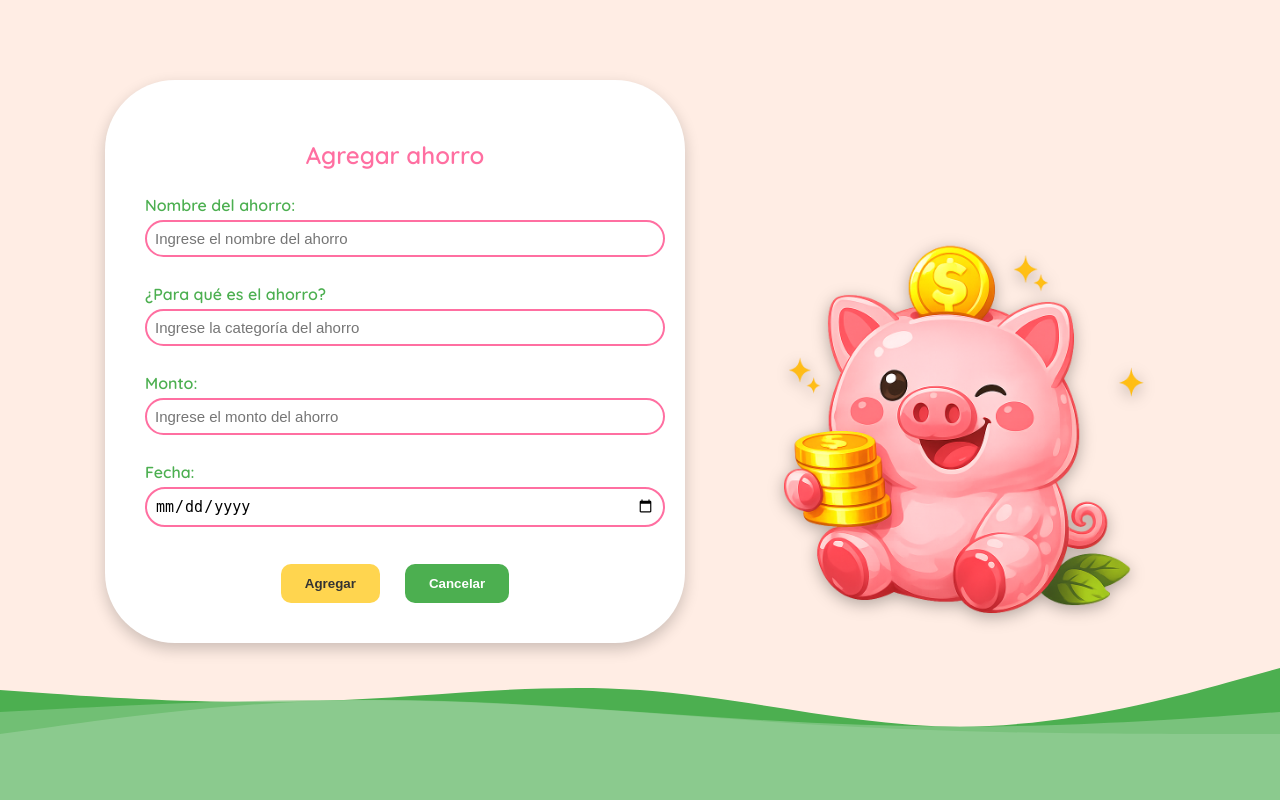
After one commit to TeamCoink/Coink, a PHP site: page /agregar-ahorro.html in a window 1280 px wide. The commit adds this page. Run offline with PHP 8.4, Linux system fonts and the light colour scheme.

Commit message:
Ahorro form

```diff
--- /dev/null
+++ b/agregar-ahorro.html
@@ -0,0 +1,58 @@
+<!DOCTYPE html>
+<html lang="en">
+<head>
+    <meta charset="UTF-8">
+    <meta name="viewport" content="width=device-width, initial-scale=1.0">
+    <title>Agregar Ahorro</title>
+    <link rel="stylesheet" href="style/agregar-ahorro.css">
+    <link href="https://fonts.googleapis.com/css2?family=Quicksand:wght@400;600&display=swap" rel="stylesheet">
+
+</head>
+<body>
+
+ <section class="formulario-ahorro">
+  <div class="contenedor-form">
+    <form action="php/guardar-ahorro.php" method="POST">
+      <h2>Agregar ahorro</h2>
+
+      <label for="nombre">Nombre del ahorro:</label>
+      <input type="text" id="nombre" name="nombre" placeholder="Ingrese el nombre del ahorro" required>
+
+
+      <label for="categoria">¿Para qué es el ahorro?</label>
+      <input type="text" id="categoria" name="categoria" placeholder="Ingrese la categoría del ahorro" required>
+
+      <label for="cantidad">Monto:</label>
+      <input type="number" id="monto" name="monto" placeholder="Ingrese el monto del ahorro" required>
+
+      <label for="fecha">Fecha:</label>
+      <input type="date" id="fecha" name="fecha" required>
+
+      <div class="acciones">
+        <button type="submit" class="btn amarillo">Agregar</button>
+        <button type="reset" class="btn verde"><a href="dashboard.html">Cancelar</a></button>
+      </div>
+    </form>
+  </div>
+
+  <!-- Cerdito a la par del formulario -->
+  <div class="cerdito">
+    <img src="img/coink3.png" alt="Cerdito ahorro">
+  </div>
+</section>
+
+<!-- Waves verdes -->
+<div class="waves">
+  <svg viewBox="0 0 1440 320" preserveAspectRatio="none">
+    <path fill="#4caf50" fill-opacity="1"
+          d="M0,160L60,165.3C120,171,240,181,360,176C480,171,600,149,720,160C840,171,960,213,1080,213.3C1200,213,1320,171,1380,149.3L1440,128L1440,320L0,320Z"></path>
+    <path fill="#81c784" fill-opacity="0.7"
+          d="M0,192L80,186.7C160,181,320,171,480,176C640,181,800,203,960,213.3C1120,224,1280,224,1360,224L1440,224L1440,320L0,320Z"></path>
+    <path fill="#a5d6a7" fill-opacity="0.5"
+          d="M0,224L60,213.3C120,203,240,181,360,176C480,171,600,181,720,192C840,203,960,213,1080,213.3C1200,213,1320,203,1380,197.3L1440,192L1440,320L0,320Z"></path>
+  </svg>
+</div>
+
+<script src="javaScript/agregar-ahorro.js"></script>
+</body>
+</html>
--- /dev/null
+++ b/javaScript/agregar-ahorro.js
@@ -0,0 +1,57 @@
+const inputs = document.querySelectorAll("form input");
+
+inputs.forEach(input => {
+  input.addEventListener("focus", () => {
+    input.style.borderColor = "#ff6fa1"; // rosado más vivo
+    input.style.boxShadow = "0 0 12px rgba(255,111,161,0.6)";
+  });
+  input.addEventListener("blur", () => {
+    input.style.boxShadow = "none";
+  });
+});
+
+window.addEventListener("load", () => {
+  const contenedor = document.querySelector(".contenedor-form");
+  const cerdito = document.querySelector(".cerdito img");
+
+  contenedor.style.opacity = 0;
+  cerdito.style.opacity = 0;
+
+  setTimeout(() => {
+    contenedor.style.transition = "all 1s ease";
+    contenedor.style.opacity = 1;
+    contenedor.style.transform = "translateY(0)";
+  }, 300);
+
+  setTimeout(() => {
+    cerdito.style.transition = "all 1.2s ease";
+    cerdito.style.opacity = 1;
+    cerdito.style.transform = "translateY(0)";
+  }, 600);
+});
+
+const cerdito = document.querySelector(".cerdito img");
+
+function bounceCerdito() {
+  cerdito.animate([
+    { transform: "translateY(0)" },
+    { transform: "translateY(-10px)" },
+    { transform: "translateY(0)" }
+  ], {
+    duration: 2000,
+    iterations: Infinity
+  });
+}
+
+bounceCerdito();
+
+const botones = document.querySelectorAll(".acciones button");
+
+botones.forEach(boton => {
+  boton.addEventListener("click", () => {
+    boton.style.transform = "scale(0.9)";
+    setTimeout(() => {
+      boton.style.transform = "scale(1)";
+    }, 150);
+  });
+});
--- /dev/null
+++ b/style/agregar-ahorro.css
@@ -0,0 +1,119 @@
+body {
+  background-color: #ffede4;
+  font-family: 'Quicksand', sans-serif; /* fuente más bonita */
+  margin: 0;
+  position: relative;
+  min-height: 100vh;
+  display: flex;
+  flex-direction: column;
+}
+
+/* Contenedor y cerdito encima de las waves */
+.formulario-ahorro {
+  display: flex;
+  justify-content: center;
+  align-items: flex-start;
+  margin-top: 80px; /* bajamos el formulario */
+  gap: 40px;
+  position: relative;
+  z-index: 5; /* encima de las waves */
+}
+
+.contenedor-form {
+  background: #fff;
+  padding: 40px; /* más espacio interno */
+  border-radius: 70px; /* bordes más suaves */
+  box-shadow: 0 6px 15px rgba(0,0,0,0.2);
+  max-width: 500px;
+  width: 100%;
+}
+
+/* Formulario */
+form h2 {
+  text-align: center;
+  color: #ff6fa1;
+  margin-bottom: 25px;
+  font-weight: 600;
+}
+
+form label {
+  display: block;
+  margin-top: 15px; /* más espacio entre etiquetas */
+  font-weight: bold;
+  color:#4caf50
+}
+
+form input {
+  width: 100%;
+  padding: 8px; /* más espacio dentro del input */
+  margin-top: 5px;
+  margin-bottom: 12px; /* más espacio entre inputs */
+  border: 2px solid #ff6fa1; /* contorno rosado */
+  border-radius: 40px; /* border-radius más suave */
+  font-size: 15px;
+}
+
+/* Botones centrados */
+.acciones {
+  display: flex;
+  justify-content: center;
+  gap: 25px;
+  margin-top: 25px;
+}
+
+.btn.amarillo {
+  background: #ffd54f;
+  color: #333;
+  border: none;
+  padding: 12px 24px;
+  border-radius: 10px;
+  cursor: pointer;
+  font-weight: 600;
+}
+.btn.verde {
+  background: #4caf50;       /* verde bonito */
+  color: #fff;               /* texto blanco */
+  border: none;
+  padding: 12px 24px;
+  border-radius: 10px;
+  cursor: pointer;
+  font-weight: 600;
+  text-decoration: none;     /* quitar subrayado */
+}
+
+.btn.verde:hover {
+  background: #388e3c;       /* efecto hover más oscuro */
+}
+
+.btn.verde a {
+  color: #fff;               /* texto blanco */
+  text-decoration: none;     /* quitar subrayado */
+}
+
+
+/* Cerdito */
+.cerdito {
+  display: flex;
+  align-items: flex-end; /* lo baja respecto al formulario */
+  margin-top: 140px;      /* espacio extra para que quede más abajo */
+}
+
+.cerdito img {
+  max-width: 450px;
+  height: auto;
+  filter: drop-shadow(0 4px 8px rgba(0,0,0,0.3));
+}
+/* Waves */
+.waves {
+  position: absolute;
+  bottom: 0;
+  width: 100%;
+  height: 220px; /* ajustamos altura */
+  z-index: 1; /* waves detrás */
+  overflow: hidden;
+}
+.waves svg {
+  width: 100%;
+  height: 100%;
+  display: block;
+}
--- a/style/dashboard.css
+++ b/style/dashboard.css
@@ -210,6 +210,10 @@ header p {
 }
 .btn.verde:hover {
   background: #3d8b40;
+}
+
+.btn.verde a{
+  color: white;
 }
 
 /* Calendario */
```
Also changed, not shown: dashboard.html (+2 -8 lines), php/guardar-ahorro.php (added, +24 -0 lines), img/coink3.png (added), javaScript/contacto.js (renamed from contacto.js), javaScript/dashboard.js (renamed from dashboard.js).
